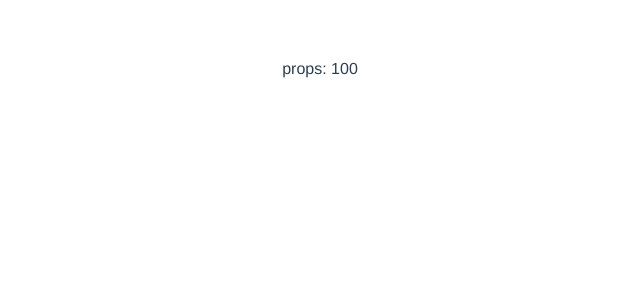
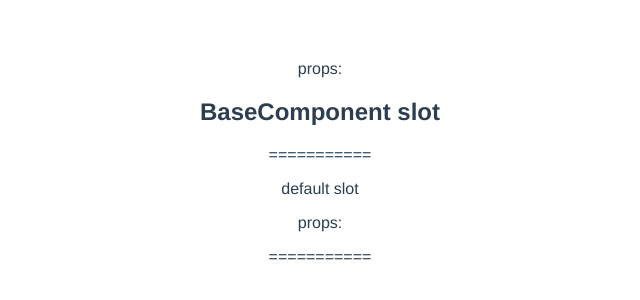
Before and after one commit to xunxunyao/vue-hoc, a Vue app: page / in a window 1280 px wide. Shown: the top 300 px of the page, without its empty margins (320-960 px from the left). Built offline with nearby package versions, Linux system fonts and the light colour scheme.

Commit message:
✨ slot

```diff
--- a/src/App.vue
+++ b/src/App.vue
@@ -1,16 +1,26 @@
 <template>
   <div id="app">
-    <BaseComponent :test="100"></BaseComponent>
+    <base-component>
+      <h2 slot="slot1">BaseComponent slot</h2>
+      <p>default slot</p>
+    </base-component>
+    <enhanced-com>
+      <h2 slot="slot1">EnhancedComponent slot</h2>
+      <p>default slot</p>
+    </enhanced-com>
   </div>
 </template>
 
 <script>
 import BaseComponent from './components/BaseComponent.vue'
+import hoc from './components/hoc.js'
 
+const EnhancedCom = hoc(BaseComponent)
 export default {
   name: 'app',
   components: {
-    BaseComponent
+    BaseComponent,
+    EnhancedCom
   }
 }
 </script>
--- a/src/components/BaseComponent.vue
+++ b/src/components/BaseComponent.vue
@@ -1,6 +1,9 @@
 <template>
   <div>
     <span @click="handleClick">props: {{test}}</span>
+    <slot name="slot1"/> <!-- 具名插槽 -->
+    <p>===========</p>
+    <slot/> <!-- 默认插槽 -->
   </div>
 </template>
 
```
